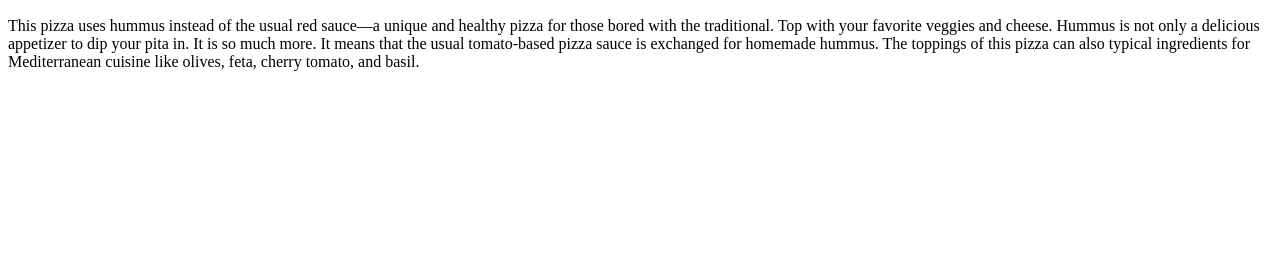
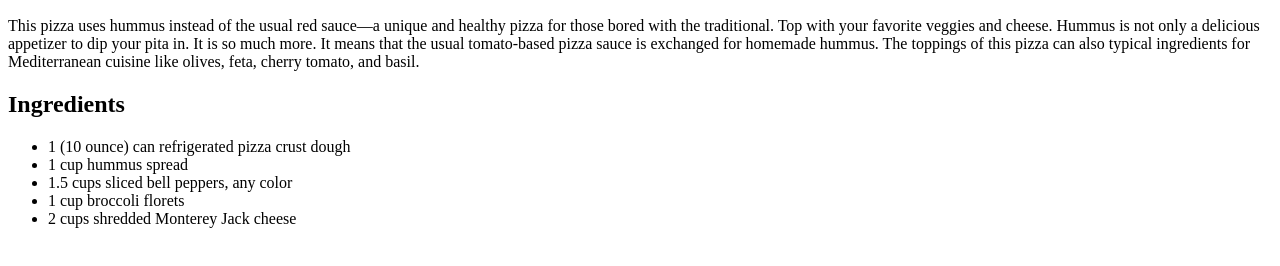
Before and after one commit to rahulsharma9/odin-recipes, a plain HTML site: page recipes/hummus-pizza.html in a window 1280 px wide. Shown: the part 434-700 px from the top of the page. Drawn offline with Linux system fonts and the light colour scheme.

Commit message:
Add ingredients to hummus-pizza.html

```diff
--- a/recipes/hummus-pizza.html
+++ b/recipes/hummus-pizza.html
@@ -12,5 +12,13 @@
     Top with your favorite veggies and cheese. Hummus is not only a delicious appetizer to dip your pita in. It is so much more.
     It means that the usual tomato-based pizza sauce is exchanged for homemade hummus. The toppings of this pizza can also typical
     ingredients for Mediterranean cuisine like olives, feta, cherry tomato, and basil.</p>
+    <h2>Ingredients</h2>
+    <ul>
+        <li>1 (10 ounce) can refrigerated pizza crust dough</li>
+        <li>1 cup hummus spread</li>
+        <li>1.5 cups sliced bell peppers, any color</li>
+        <li>1 cup broccoli florets</li>
+        <li>2 cups shredded Monterey Jack cheese</li>
+    </ul>
 </body>
 </html>
```
